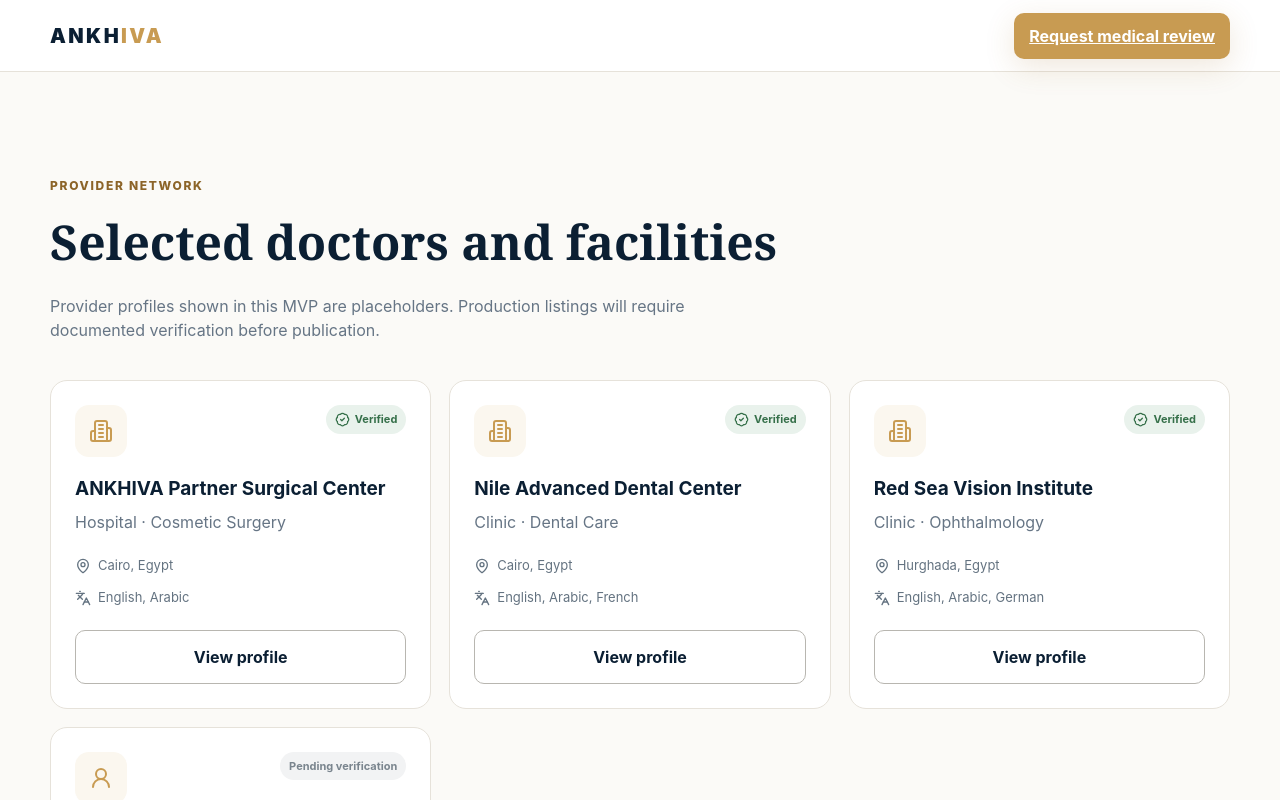
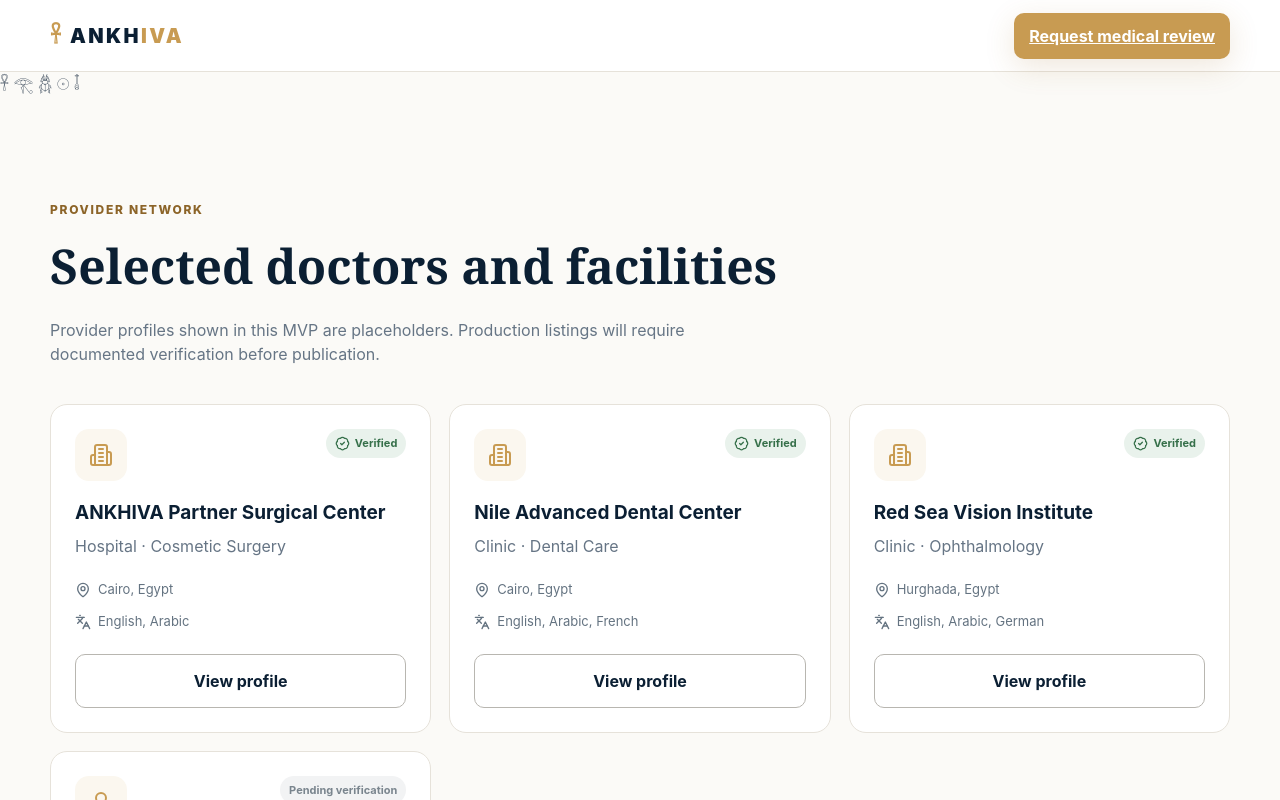
Before and after one commit to kirofares/ANKHIVA, a React (Vite) app: page /providers in a window 1280 px wide. Shown: the top 800 px of the page. Built offline with nearby package versions, Linux system fonts and the light colour scheme.

Commit message:
Apply ANKHIVA Egyptian visual identity

```diff
--- a/src/pages/Providers.tsx
+++ b/src/pages/Providers.tsx
@@ -3,8 +3,8 @@
 import { providers } from '../data';
 
 export default function Providers(){
- return <div className="catalog-page"><header className="catalog-nav"><Link to="/" className="simple-brand">ANKH<span>IVA</span></Link><Link to="/intake" className="cta small">Request medical review</Link></header>
- <main className="shell section"><span className="label">PROVIDER NETWORK</span><h1 className="catalog-title">Selected doctors and facilities</h1><p className="catalog-lead">Provider profiles shown in this MVP are placeholders. Production listings will require documented verification before publication.</p>
+ return <div className="catalog-page"><header className="catalog-nav"><Link to="/" className="simple-brand"><span className="mini-ankh" aria-hidden="true">𓋹</span> ANKH<span>IVA</span></Link><Link to="/intake" className="cta small">Request medical review</Link></header>
+ <div className="catalog-glyphbar" aria-hidden="true">𓋹 𓂀 𓆣 𓇳 𓄤</div><main className="shell section"><span className="label">PROVIDER NETWORK</span><h1 className="catalog-title">Selected doctors and facilities</h1><p className="catalog-lead">Provider profiles shown in this MVP are placeholders. Production listings will require documented verification before publication.</p>
  <div className="provider-grid">{providers.map(p=><article className="provider-card" key={p.id}><div className="provider-head"><div className="avatar">{p.type==='Doctor'?<UserRound/>:<Building2/>}</div><span className={p.verified?'verify ok':'verify'}>{p.verified&&<BadgeCheck size={15}/>} {p.verified?'Verified':'Pending verification'}</span></div><h3>{p.name}</h3><p>{p.type} · {p.specialty}</p><div className="meta"><span><MapPin/> {p.city}, Egypt</span><span><Languages/> {p.languages.join(', ')}</span></div><button className="ghost full">View profile</button></article>)}</div>
  </main></div>
 }
```
